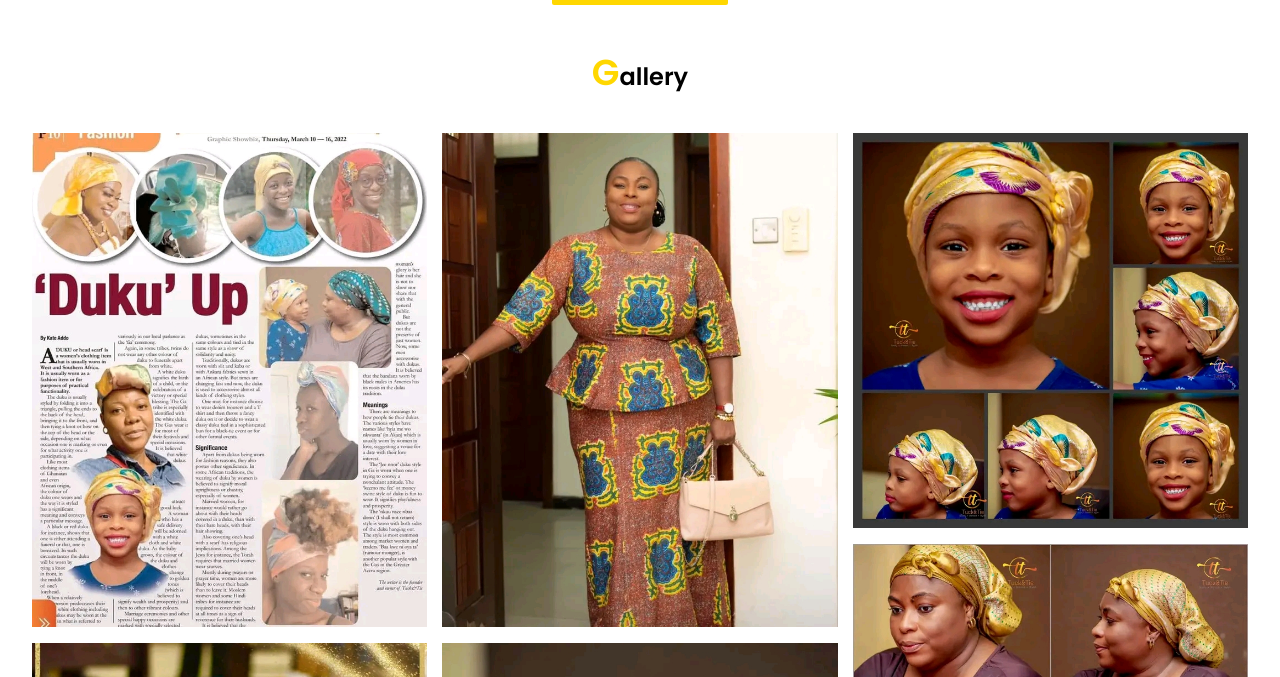
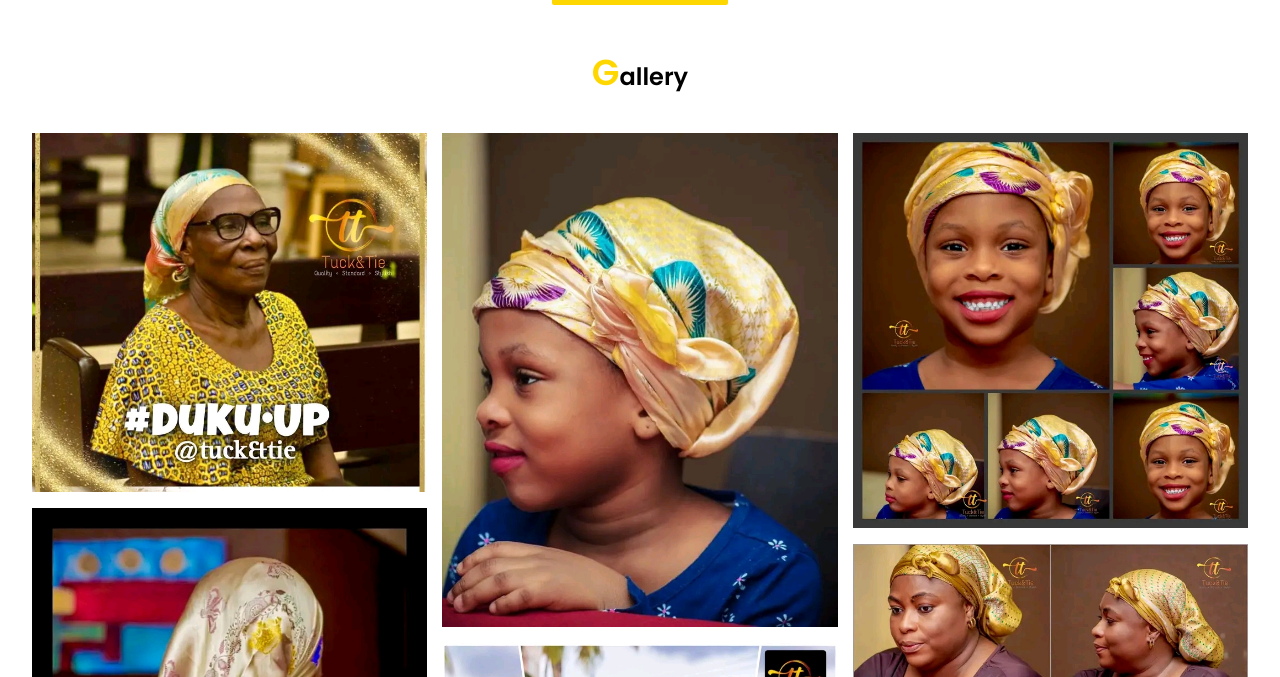
Before and after one commit to IchaCoder/tuck-tie, a Next.js app: page / in a window 1280 px wide. Shown: the part 2280-2957 px from the top of the page. Built offline with nearby package versions, Linux system fonts and the light colour scheme.

Commit message:
added about us header

```diff
--- a/components/gallery/Gallery.js
+++ b/components/gallery/Gallery.js
@@ -2,19 +2,12 @@ import Image from "next/image";
 
 export default function () {
 	return (
-		<section className="py-12">
+		<section className="pt-12">
 			<h2 className="text-2xl font-semibold text-center">
 				<span className="text-primary text-4xl">G</span>allery
 			</h2>
-			<div className="max-w-[95%] flex flex-col sm:flex-row mx-auto mt-10 justify-between gap-4 sm:gap-0">
+			<div className="max-w-[95%] flex flex-col sm:flex-row mx-auto mt-10 justify-between gap-4 sm:gap-0 aspect-square">
 				<div className="w-full sm:w-[32.5%] flex flex-col gap-4">
-					<Image
-						src="/assets/gallery_1.jpg"
-						alt="service"
-						width="200"
-						height="200"
-						className="w-full object-cover "
-					/>
 					<Image
 						src="/assets/gallery_2.jpg"
 						alt="service"
@@ -31,13 +24,6 @@ export default function () {
 					/>
 				</div>
 				<div className="w-full sm:w-[32.5%] flex flex-col gap-4">
-					<Image
-						src="/assets/gallery_5.jpg"
-						alt="service"
-						width="200"
-						height="200"
-						className="w-full object-cover "
-					/>
 					<Image
 						src="/assets/gallery_4.jpg"
 						alt="service"
@@ -68,13 +54,6 @@ export default function () {
 						height="200"
 						className="w-full object-cover "
 					/>
-					<Image
-						src="/assets/gallery_9.jpg"
-						alt="service"
-						width="200"
-						height="200"
-						className="w-full object-cover "
-					/>
 				</div>
 			</div>
 		</section>
--- a/pages/index.js
+++ b/pages/index.js
@@ -9,6 +9,7 @@ import ContactUs from "../components/contact/ContactUs";
 import Footer from "../components/footer/Footer";
 import ScrollToTop from "../components/scroll-to-top/ScrollToTop";
 import Products from "../components/products/Products";
+import About from "../components/about/About";
 
 export default function Home() {
 	return (
@@ -28,8 +29,8 @@ export default function Home() {
 				<Hero />
 				<Products />
 				<Gallery />
-				{/* <SliderSection /> */}
-				{/* <Services />
+				<About />
+				{/*
 				<Gallery />
 				<section className="mt-32 mb-20 bg-gradient-cc" id="contact">
 					<div className="max-w-[90%] md:max-w-[80%] mx-auto flex flex-col sm:flex-row gap-8 md:gap-14 justify-between pb-8">
```
